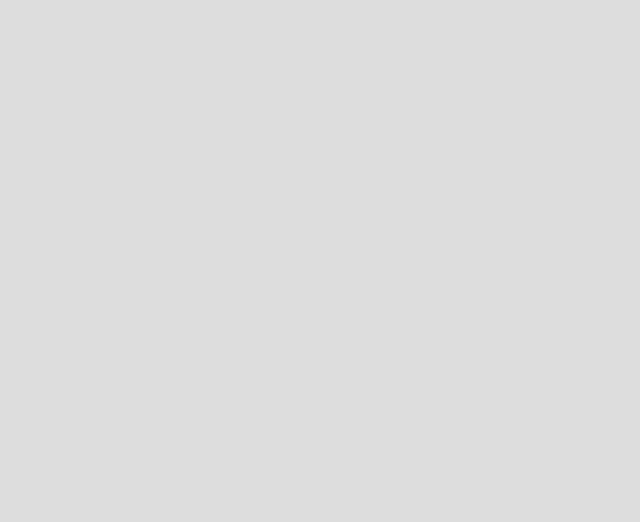
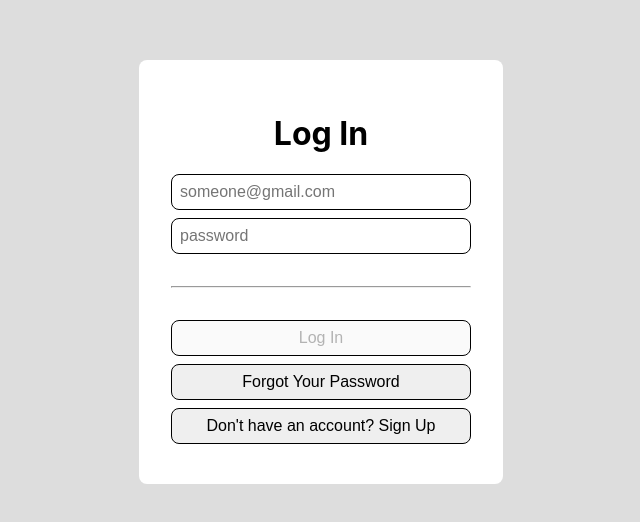
Before and after one commit to kingram6865/authflow, a React (Create React App) app in the folder client/: page /login in a window 1280 px wide. Before the commit this address had no page. Shown: the part 128-650 px from the top of the page, without its empty margins (319-959 px from the left). Built offline with nearby package versions, Linux system fonts and the light colour scheme.

Commit message:
Set up interface objects.

```diff
--- a/client/src/App.js
+++ b/client/src/App.js
@@ -1,12 +1,17 @@
 import './App.css';
 import { Routes, Route } from 'react-router-dom'
+import { LogInPage } from './pages/LogInPage'
 import { UserInfoPage } from './pages/UserInfoPage'
+import { SignUpPage } from './pages/SignUpPage'
+
 
 function App() {
   return (
-    <div class="page-container">
+    <div className="page-container">
       <Routes>
         <Route path="/" element={<UserInfoPage />}/>
+        <Route path="/login" element={<LogInPage />}/>
+        <Route path="/signup" element={<SignUpPage />}/>
       </Routes>
     </div>
   );
--- /dev/null
+++ b/client/src/pages/LogInPage.jsx
@@ -0,0 +1,37 @@
+import { useState } from 'react';
+import { useNavigate } from 'react-router-dom';
+
+export const LogInPage = () => {
+  const [errorMessage, setErrorMessage] = useState('')
+  const [emailValue, setEmailValue] = useState('')
+  const [passwordValue, setPasswordValue] = useState('')
+  const navigate = useNavigate()
+
+  const onLoginClicked = async () => {
+    alert('Log in not implemented')
+  }
+
+  return (
+    <div className="content-container">
+      <h1>Log In</h1>
+      {errorMessage && <div className="fail">{errorMessage}</div>
+
+      }
+      <input
+        value ={emailValue}
+        onChange={e => setEmailValue(e.target.value)}
+        placeholder="someone@gmail.com" />
+      <input
+        type="password"
+        value={passwordValue}
+        onChange={e => setPasswordValue(e.target.value)}
+        placeholder="password" />
+      <hr />
+      <button
+        disabled={!emailValue || !passwordValue}
+        onClick={onLoginClicked}>Log In</button>
+      <button onClick={() => navigate('/forgot-password')}>Forgot Your Password</button>
+      <button onClick={() => navigate('/signup')}>Don't have an account? Sign Up</button>
+    </div>
+  )
+}
--- /dev/null
+++ b/client/src/pages/SignUpPage.jsx
@@ -0,0 +1,42 @@
+import { useState } from 'react';
+import { useNavigate } from 'react-router-dom';
+
+export const SignUpPage = () => {
+  const [errorMessage, setErrorMessage] = useState('')
+  const [emailValue, setEmailValue] = useState('')
+  const [passwordValue, setPasswordValue] = useState('')
+  const [confirmPasswordValue, setConfirmPasswordValue] = useState('')
+  const navigate = useNavigate()
+
+  const onSignupClicked = async () => {
+    alert('Sign Up not implemented')
+  }
+
+  return (
+    <div className="content-container">
+      <h1>Sign Up</h1>
+      {errorMessage && <div className="fail">{errorMessage}</div>
+
+      }
+      <input
+        value ={emailValue}
+        onChange={e => setEmailValue(e.target.value)}
+        placeholder="someone@gmail.com" />
+      <input
+        type="password"
+        value={passwordValue}
+        onChange={e => setPasswordValue(e.target.value)}
+        placeholder="password" />
+      <input
+        type="password"
+        value={confirmPasswordValue}
+        onChange={e => setConfirmPasswordValue(e.target.value)}
+        placeholder="password" />
+      <hr />
+      <button
+        disabled={!emailValue || !passwordValue || passwordValue !== confirmPasswordValue}
+        onClick={onSignupClicked}>Sign Up</button>
+      <button onClick={() => navigate('/login')}>Already have an account? Log In</button>
+    </div>
+  )
+}
```
